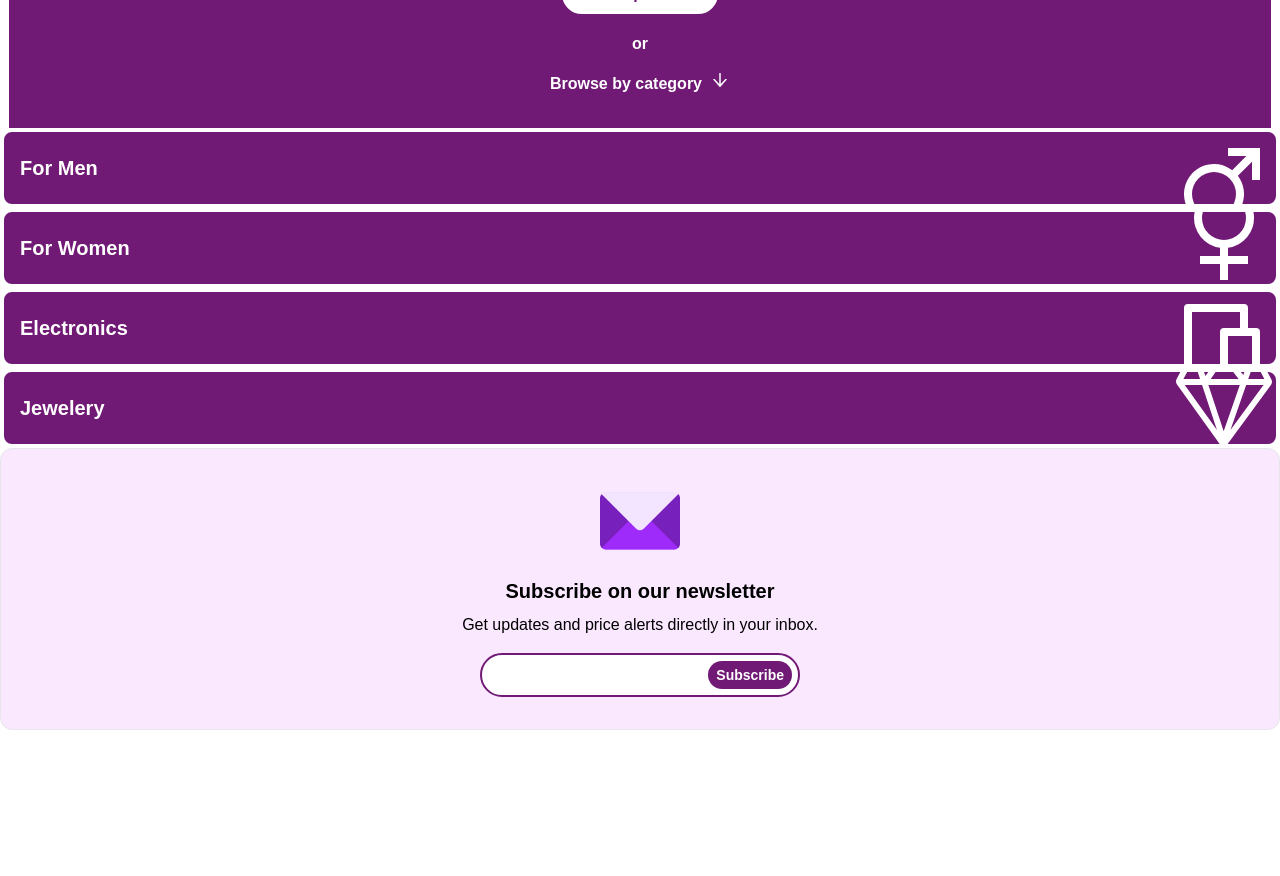
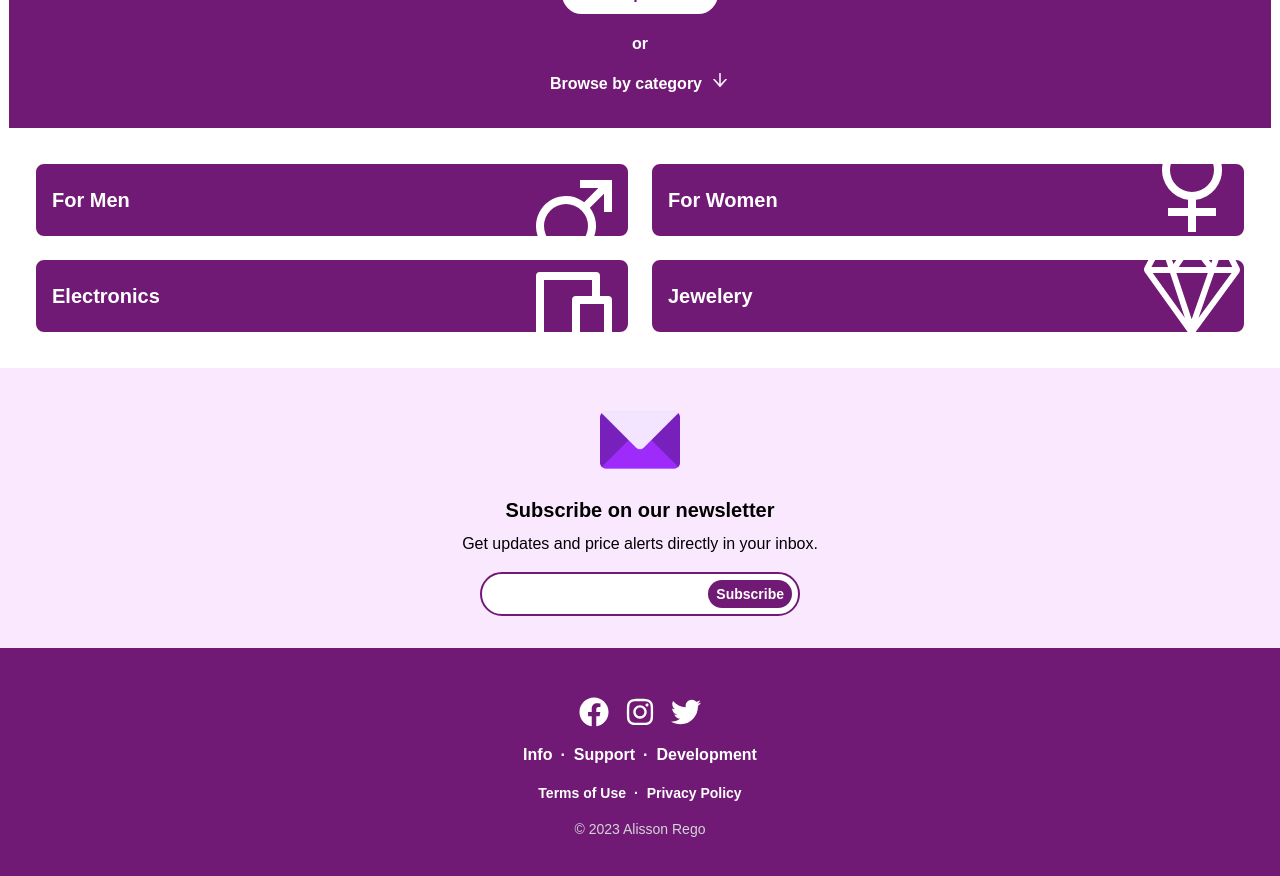
Before and after one commit to AlissonSilva07/fake-store, a React (Create React App) app: page / in a window 1280 px wide. Shown: the part 900-1776 px from the top of the page. Before the commit the page ends 1630 px from the top, so only its background shows below. Built offline with nearby package versions, Linux system fonts and the light colour scheme; no server answers.

Commit message:
Finalização do componente Main

```diff
--- a/src/App.js
+++ b/src/App.js
@@ -37,9 +37,8 @@ function App() {
       <ProductProvider>
         <Nav />
         <Outlet />
-        {/*
         {showBTT && <BackToTop handleClick={handleScrollUp} />}
-        <Footer /> */}
+        <Footer />
       </ProductProvider>
     </>
   );
--- a/src/components/small components/BackToTop.js
+++ b/src/components/small components/BackToTop.js
@@ -5,7 +5,7 @@ import {AiOutlineArrowUp} from 'react-icons/ai'
 const BackToTop = ( { handleClick } ) => {
   return (
     <>
-        <button onClick={handleClick} className='fixed bottom-10 right-10 w-16 h-16 flex flex-col items-center justify-center bg-white border-2 border-fuchsia-900 rounded-full p-2 z-50'>
+        <button onClick={handleClick} className='fixed bottom-8 right-8 w-16 h-16 flex flex-col items-center justify-center bg-white border-2 border-fuchsia-900 rounded-full p-2 z-50'>
             <AiOutlineArrowUp className='text-3xl font-bold text-fuchsia-900' />
         </button>
     </>
--- a/src/modules/Categories.js
+++ b/src/modules/Categories.js
@@ -6,7 +6,7 @@ import { SlDiamond } from 'react-icons/sl'
 const Categories = () => {
 
   return (
-    <div className='w-full flex flex-col items-center'>
+    <div className='w-full p-8 grid gap-4 grid-rows-2 grid-cols-2'>
 
         <button className='w-full flex items-center p-4 bg-fuchsia-900 h-20 rounded-xl border-4 border-white text-white hover:text-fuchsia-900 hover:bg-white hover:border-fuchsia-900 transition-all delay-75 relative overflow-hidden'>
             <div>
--- a/src/modules/Main.js
+++ b/src/modules/Main.js
@@ -21,13 +21,13 @@ const Main = () => {
         {/* <Testimonials /> */}
 
 
-        <div className='flex flex-col items-center w-full p-8 gap-4 mx-20 bg-fuchsia-100 rounded-xl border'>
+        <div className='flex flex-col items-center w-full p-8 gap-4 mx-20 bg-fuchsia-100'>
             <div>
                 <img src={logoMail} alt="newsletter" className='w-20' />
             </div>
             <div className='flex flex-col items-center gap-2'>
                 <p className='text-black text-xl font-bold'>Subscribe on our newsletter</p>
-                <p>Get updates and price alerts directly in your inbox.</p>
+                <p className='text-center'>Get updates and price alerts directly in your inbox.</p>
             </div>
             <div>
                 <div action="" className='flex items-center justify-center relative'>
```
